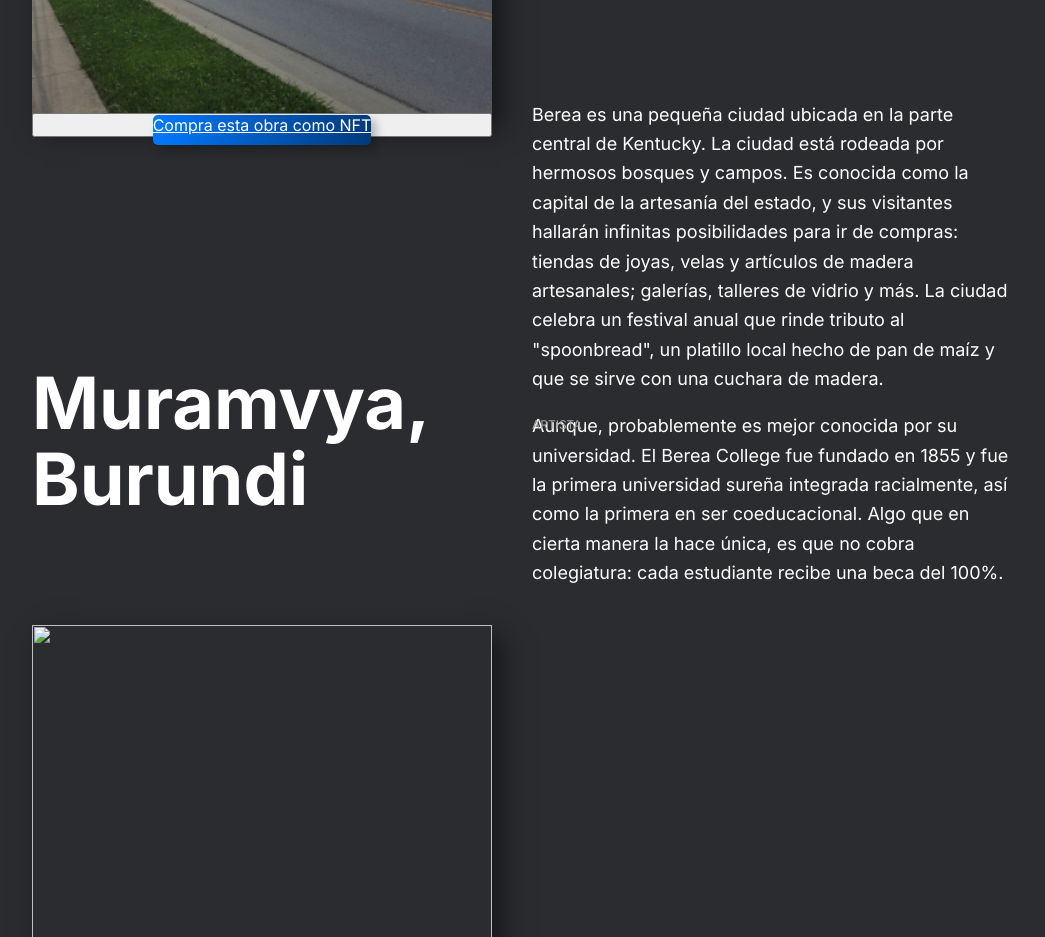
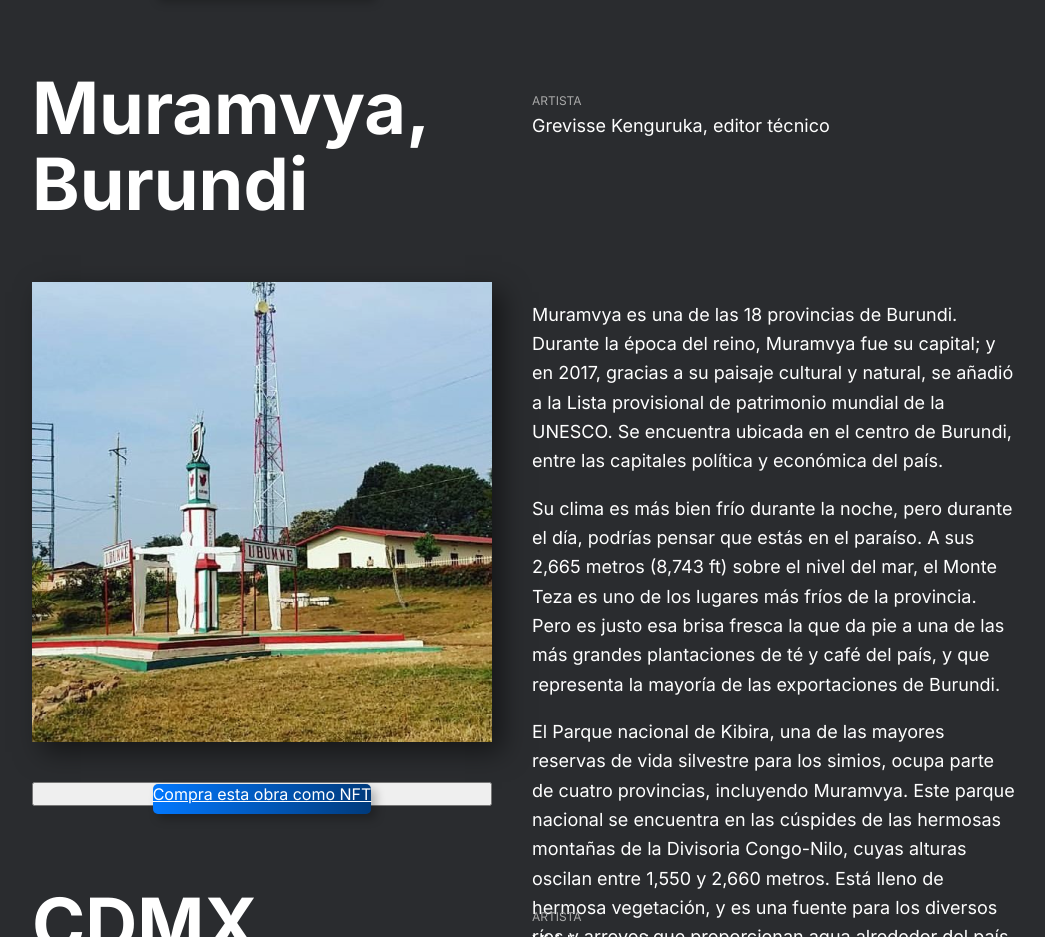
Before and after one commit to ViridianaViridiana/web_project_homeland, a plain HTML site: page index.html in a window 1280 px wide. Shown: the part 4033-4970 px from the top of the page, without its empty margins (116-1161 px from the left). Drawn offline with Linux system fonts and the light colour scheme.

Commit message:
Completed

```diff
--- a/blocks/places.css
+++ b/blocks/places.css
@@ -8,7 +8,7 @@
   display: grid;
   width: 984px;
   height: auto;
-  align-items: baseline;
+  align-items: start;
   grid-template-columns: 460px 484px;
   grid-template-rows: auto 460px auto;
   grid-template-areas:
@@ -35,7 +35,6 @@
   grid-area: image;
   width: 460px;
   height: 460px;
-  margin-top: 48px;
   margin-bottom: 48px;
   box-shadow: 10px 10px 25px 0 rgba(0, 0, 0, 0.5);
 }
@@ -79,7 +78,6 @@
   line-height: 163%;
   width: 484px;
   height: 203px;
-  padding-top: 24px;
 }
 
 .place__link {
--- a/index.html
+++ b/index.html
@@ -151,13 +151,69 @@
 
         <div class="place">
           <h3 class="place__title">Muramvya, Burundi</h3>
-          <img src="" alt="" class="place__image" />
+          <img
+            src="./images/Muramvya-Burundi.png"
+            alt="Muramvya, Burundi"
+            class="place__image"
+          />
           <div class="place__website">
             <h5 class="place__url-heading">Artista</h5>
-            <h4 class="place__artist"></h4>
+            <h4 class="place__artist">Grevisse Kenguruka, editor técnico</h4>
           </div>
           <div class="place__paragraphs">
-            <p class="place__paragraph"></p>
+            <p class="place__paragraph">
+              Muramvya es una de las 18 provincias de Burundi. Durante la época
+              del reino, Muramvya fue su capital; y en 2017, gracias a su
+              paisaje cultural y natural, se añadió a la Lista provisional de
+              patrimonio mundial de la UNESCO. Se encuentra ubicada en el centro
+              de Burundi, entre las capitales política y económica del país.
+            </p>
+            <p class="place__paragraph">
+              Su clima es más bien frío durante la noche, pero durante el día,
+              podrías pensar que estás en el paraíso. A sus 2,665 metros (8,743
+              ft) sobre el nivel del mar, el Monte Teza es uno de los lugares
+              más fríos de la provincia. Pero es justo esa brisa fresca la que
+              da pie a una de las más grandes plantaciones de té y café del
+              país, y que representa la mayoría de las exportaciones de Burundi.
+            </p>
+            <p class="place__paragraph">
+              El Parque nacional de Kibira, una de las mayores reservas de vida
+              silvestre para los simios, ocupa parte de cuatro provincias,
+              incluyendo Muramvya. Este parque nacional se encuentra en las
+              cúspides de las hermosas montañas de la Divisoria Congo-Nilo,
+              cuyas alturas oscilan entre 1,550 y 2,660 metros. Está lleno de
+              hermosa vegetación, y es una fuente para los diversos ríos y
+              arroyos que proporcionan agua alrededor del país.
+            </p>
+          </div>
+          <button>
+            <a href="" class="place__link">Compra esta obra como NFT</a>
+          </button>
+        </div>
+
+        <div class="place">
+          <h3 class="place__title">CDMX, México</h3>
+          <img
+            src="./images/Bellas-artes.jpg"
+            alt="Ciudad de México"
+            class="place__image"
+          />
+          <div class="place__website">
+            <h5 class="place__url-heading">Artista</h5>
+            <h4 class="place__artist">Viridiana, project manager</h4>
+          </div>
+          <div class="place__paragraphs">
+            <p class="place__paragraph">
+              La Ciudad de México, también conocida como Distrito Federal por
+              las generaciones más viejas y por las personas que no pueden
+              adaptarse al cambio, es la capital de los Estados Unidos
+              Mexicanos, sede de los Poderes de la Unión. Está dividida en
+              dieciséis demarcaciones territoriales. Se localiza en el valle de
+              México en la región centro sur del país; colinda al norte, oeste y
+              este con el Estado de México y al sur con Morelos. Tiene una
+              extensión territorial de 1495 km², lo que representa el 0.1 % del
+              territorio nacional, siendo la entidad más pequeña del país.
+            </p>
           </div>
           <button>
             <a href="" class="place__link">Compra esta obra como NFT</a>
```
